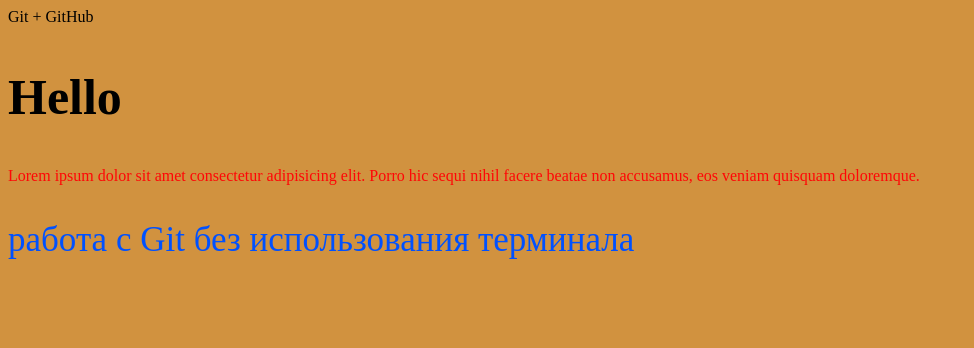
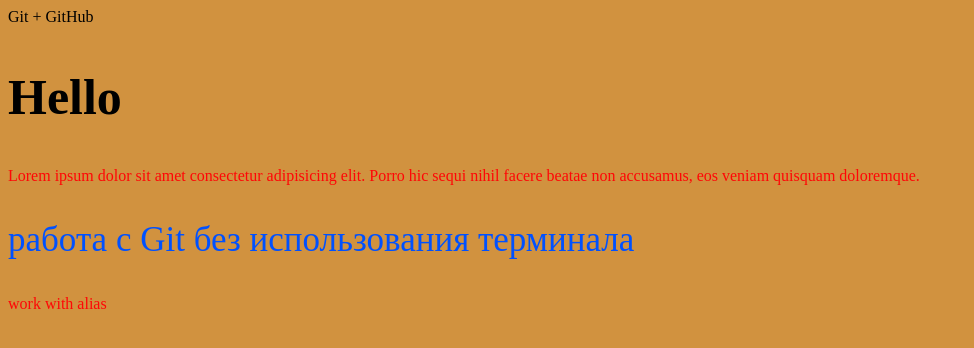
Before and after one commit to MomImaPirate/gittest, a plain HTML site: page index.html in a window 1280 px wide. Shown: the whole page, without its empty margins (0-974 px from the left). Drawn offline with Linux system fonts and the light colour scheme.

Commit message:
add aubout.html + file changes

```diff
--- a/index.html
+++ b/index.html
@@ -12,6 +12,6 @@
     <h2>Hello</h2>
     <p>Lorem ipsum dolor sit amet consectetur adipisicing elit. Porro hic sequi nihil facere beatae non accusamus, eos veniam quisquam doloremque.</p>
     <p class="descr">работа с Git без использования терминала</p>
-
+    <p>work with alias</p>
 </body>
 </html>
```
Also changed, not shown: about.html (added).
